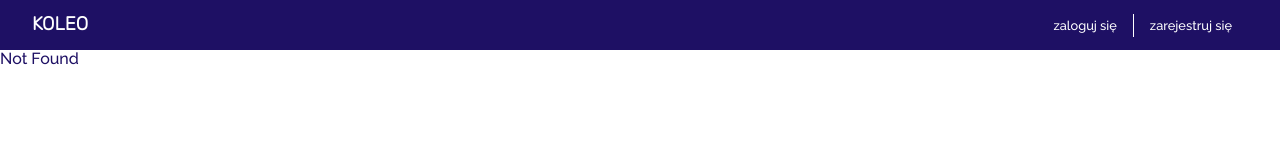
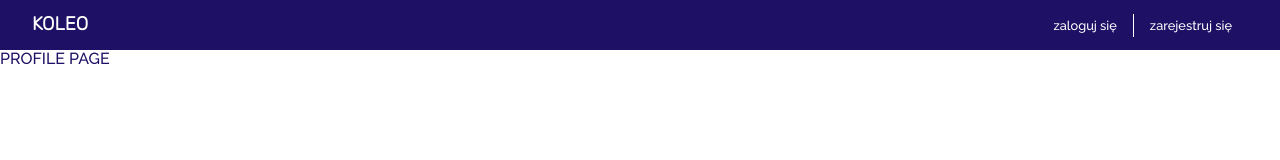
Before and after one commit to marcinwilkdev/koleo-clone-frontend, a React (Create React App) app: page /profile in a window 1280 px wide. Before the commit this address had no page. Shown: the top 160 px of the page. Built offline with nearby package versions, Linux system fonts and the light colour scheme.

Commit message:
add profile page

```diff
--- a/src/App.tsx
+++ b/src/App.tsx
@@ -4,6 +4,7 @@ import Header from "./components/Header/Header";
 import Auth from "./pages/Auth";
 import Index from "./pages/Index";
 import NotFound from "./pages/NotFound";
+import Profile from "./pages/Profile";
 
 const App: React.FC = () => {
     return (
@@ -12,9 +13,8 @@ const App: React.FC = () => {
             <main>
                 <Switch>
                     <Route path="/" component={Index} exact />
-                    <Route path="/auth">
-                        <Auth />
-                    </Route>
+                    <Route path="/auth" component={Auth} />
+                    <Route path="/profile" component={Profile} />
                     <Route path="/" component={NotFound} />
                 </Switch>
             </main>
--- /dev/null
+++ b/src/pages/Profile.tsx
@@ -0,0 +1,7 @@
+import React from "react";
+
+const Profile: React.FC = () => {
+    return <div>PROFILE PAGE</div>;
+};
+
+export default Profile;
--- a/src/store/auth-context.tsx
+++ b/src/store/auth-context.tsx
@@ -13,6 +13,8 @@ const authContext = createContext<AuthContextInterface>({
 });
 
 export const AuthContextProvider: React.FC = ({ children }) => {
+    // ADD TIMEOUT FOR TOKEN
+
     const [isLoggedIn, setIsLoggedIn] = useState<boolean>(false);
 
     useEffect(() => {
```
